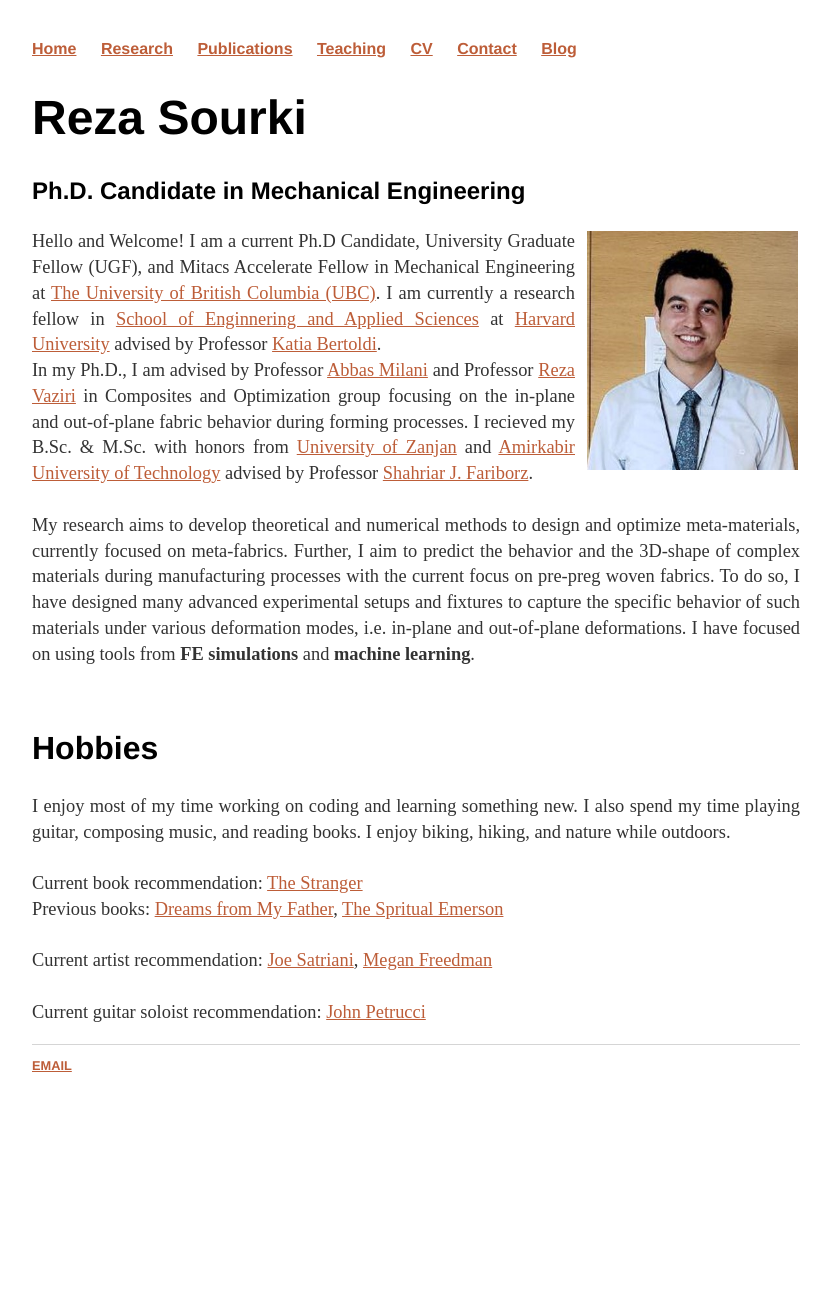
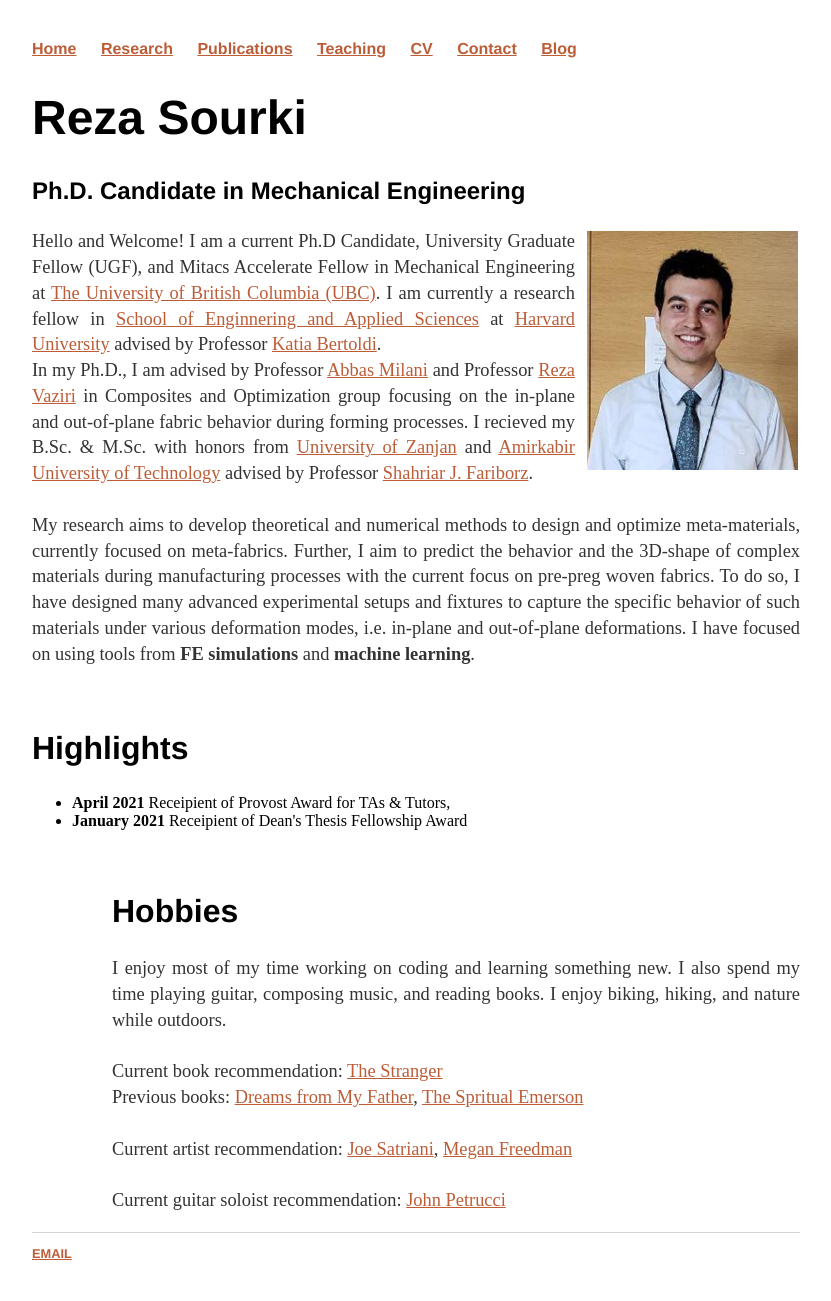
Before and after one commit to rsourki/rsourki.github.io, a Jekyll site: the page built from index.html, in a window 1280 px wide. Shown: the whole page, without its empty margins (224-1055 px from the left). Built offline with Jekyll 4.4.1, drawn with Linux system fonts in a browser that asks for light colours; before the commit the page ends 1113 px from its top, so only the background shows below that.

Commit message:
Update index.html

```diff
--- a/index.html
+++ b/index.html
@@ -39,6 +39,15 @@ title: Reza Sourki Webpage
 	<p>B.Sc. Mechanical Engineering, 1st Ranked Student among all B.Sc. Students - GPA: 4.0</p>
 	<p>Fall 2009 - Summer 2013</p> -->
 	<br>
+	<h2>Highlights</h2>
+	<p>
+		<ul>
+		<li><b>April 2021</b> Receipient of Provost Award for TAs & Tutors,
+		<li><b>January 2021</b> Receipient of Dean's Thesis Fellowship Award
+
+		<ul>
+	</p>
+	<br>
 	<h2>Hobbies</h2>
 	<p>I enjoy most of my time working on coding and learning something new.
 	I also spend my time playing guitar, composing music, and reading books. I enjoy biking, hiking, and nature while outdoors.
```
